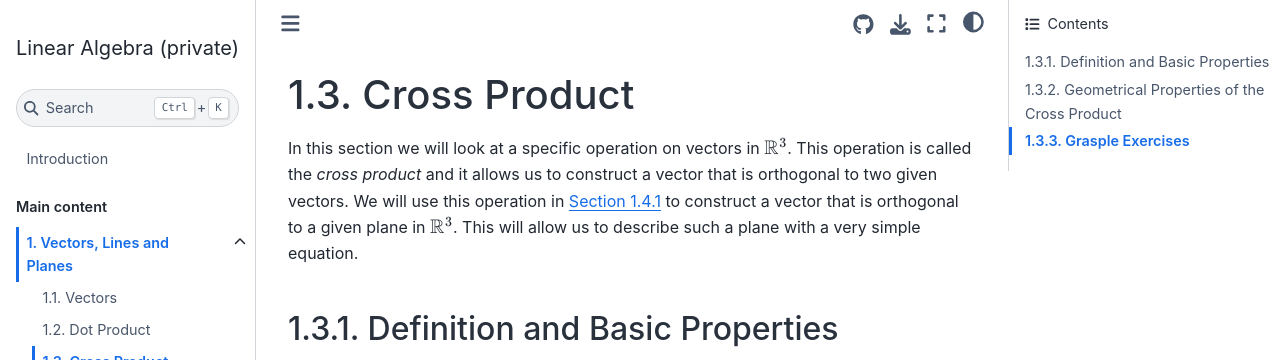
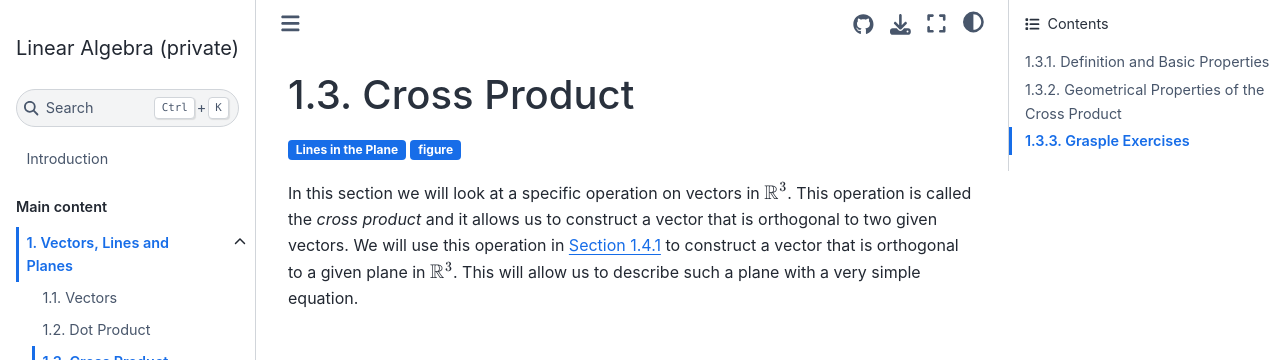
Before and after one commit to douden/openlabook, a Jupyter Book: the page built from book/Chapter1/Cross_Product.md, in a window 1280 px wide and 900 px high, cut to the strip 0-360 px from the top of the window. Built offline with Jupyter Book 1.0.4 settings and Sphinx 7.4.7 and the Sphinx Book theme 1.1.4, drawn with Linux system fonts in a browser that asks for light colours; comment, search, counter and statistics services are not loaded; some of the changed lines change nothing that is shown.

Commit message:
Another step forward

```diff
--- a/book/Chapter1/Cross_Product.md
+++ b/book/Chapter1/Cross_Product.md
@@ -1,6 +1,12 @@
 (Sec:CrossProduct)=
 
 # Cross Product
+
+:::{tags} Chapter 1
+
+Lines in the Plane <SubSec:LinesAndPlanes:Plane>
+figure <Fig:LinesAndPlanes:LineInPlane>
+:::
 
 In this section we will look at a specific operation on vectors in $\mathbb{R}^3$. This operation is called the _cross product_ and it allows us to construct a vector that is orthogonal to two given vectors. We will use this operation in
 {numref}`Section %s <SubSec:LinesAndPlanes:Plane>`
--- a/book/_ext/ref_graph.py
+++ b/book/_ext/ref_graph.py
@@ -3,6 +3,8 @@ from sphinx.util.docutils import SphinxDirective
 from docutils.parsers.rst import directives
 from docutils import nodes
 from sphinx_design.shared import SEMANTIC_COLORS
+from docutils.nodes import reference
+import os
 
 class TagsDirective(SphinxDirective):
     has_content = True
@@ -48,14 +50,13 @@ class TagsDirective(SphinxDirective):
                         content[i] = f"{{bdg-ref-{color}}}`{line}`"
                     else:
                         content[i] = f"{{bdg-ref-{color}-{style}}}`{line}`"
-                    if i==0:
-                        content[i] = "**Tags:** "+content[i]
             self.content = content
             value = self.parse_content_to_nodes()
         else:
             value = []
 
         tags_node = tags()
+        tags_node['group'] = self.arguments[0]
         tags_node.children = value
 
         # Add the node to all tags available
@@ -83,6 +84,9 @@ def setup(app: Sphinx):
     app.add_config_value('ref_graph_default_hidden',True,'env')
     app.add_config_value('ref_graph_default_color','primary','env')
     app.add_config_value("ref_graph_default_style",None,'env')
+    app.add_config_value("ref_graph_default_ref_file","references.txt",'env')
+    app.add_config_value("ref_graph_default_group_file","groups.txt",'env')
+
     app.setup_extension("sphinx_design")
 
     app.add_directive("tags", TagsDirective)
@@ -95,7 +99,7 @@ def setup(app: Sphinx):
     app.connect('env-purge-doc', purge_tags)
     app.connect('doctree-resolved', process_tags_nodes)
 
-    return
+    return {'parallel_write_safe': False}
 
 def purge_tags(app, env, docname):
     if not hasattr(env, 'ref_graph_all_tags'):
@@ -104,4 +108,52 @@ def purge_tags(app, env, docname):
 
 def process_tags_nodes(app, doctree, fromdocname):
     # Add here the collection of all tags and create the information for the graph
+    print('!!!!!!!!!!!!!!!!!!!!!!!!!!')
+    print('!!! START PROCESS TAGS !!!')
+    print('!!!!!!!!!!!!!!!!!!!!!!!!!!')
+    all_refs = []
+    unique_refs = set()
+    all_groups = []
+    unique_groups = set()
+
+    for node in doctree.traverse(tags):
+        for child in node.children:
+            # Should be a paragraph
+            for grandchild in child.children:
+                if isinstance(grandchild,reference):
+                    display_text = grandchild.children[0].rawsource.strip()
+                    target = grandchild.attributes['refuri'].strip()
+                    # change target to origin md file
+                    html = target.find(".html")
+                    target = target[:html]+".md"
+                    ref = (display_text,target)
+                    # prevent double references
+                    if ref not in unique_refs:
+                        unique_refs.add(ref)
+                        all_refs.append((f"{fromdocname}.md",*ref))
+        group = node.attributes['group']
+        group_entry = (f"{fromdocname}.md",group.strip())
+        if group_entry not in unique_groups:
+            unique_groups.add(group_entry)
+            all_groups.append(group_entry)
+
+    if len(all_refs)>0:
+        staticdir = os.path.join(app.builder.outdir, '_static')
+        filename = os.path.join(staticdir,app.config.ref_graph_default_ref_file)
+        with open(filename,"a", encoding="utf-8") as out:
+            for md_file, text, target in all_refs:
+                out.write(f"{md_file} -> [text: '{text}'] [target: '{target}']\n")
+
+    if len(all_groups)>0:
+        print(all_groups)
+        staticdir = os.path.join(app.builder.outdir, '_static')
+        filename = os.path.join(staticdir,app.config.ref_graph_default_group_file)
+        with open(filename,"a", encoding="utf-8") as out:
+            for md_file, tag in all_groups:
+                out.write(f"{md_file} -> [tag: '{tag}']\n")
+
+    print('!!!!!!!!!!!!!!!!!!!!!!!!!!')
+    print('!!!! END PROCESS TAGS !!!!')
+    print('!!!!!!!!!!!!!!!!!!!!!!!!!!')
+
     pass
```
